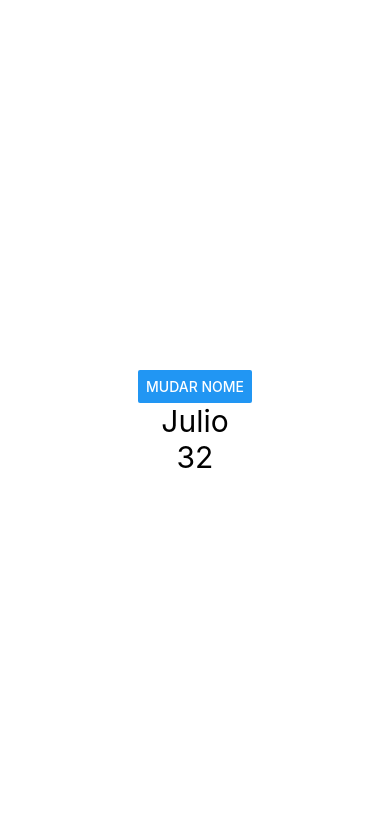
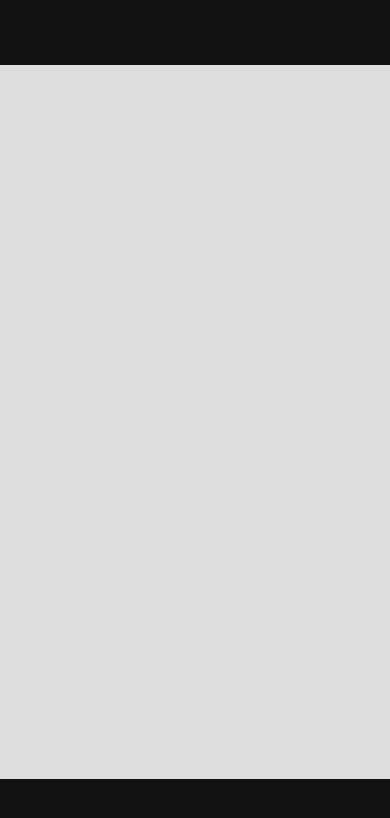
Before and after one commit to studioValenz/meuapp, a React Native app: screen / in a window 390 px wide. Shown: the top 818 px of the page. Built offline with nearby package versions, Linux system fonts and the light colour scheme.

Commit message:
Aula sobre flexbox

```diff
--- a/App.js
+++ b/App.js
@@ -1,24 +1,12 @@
-import React, { Component, useState } from "react";
-import { StyleSheet, Text, View, Button } from "react-native";
+import React from "react";
+import { StyleSheet, Text, View } from "react-native";
 
 export default function App() {
-  const [nome, setNome] = useState("Julio");
-  const [idade, setIdade] = useState(32);
-
-  function entrar(nome, idade) {
-    setNome(nome);
-    setIdade(idade);
-  }
-
   return (
     <View style={styles.container}>
-      <Button
-        style={styles.butao}
-        title="Mudar nome"
-        onPress={() => entrar("Julio Anderson", 50)}
-      />
-      <Text style={styles.text}>{nome}</Text>
-      <Text style={styles.text}>{idade}</Text>
+      <View style={styles.red}></View>
+      <View style={styles.green}></View>
+      <View style={styles.yellow}></View>
     </View>
   );
 }
@@ -27,14 +15,18 @@ const styles = StyleSheet.create({
   container: {
     flex: 1,
     fontSize: 30,
-    backgroundColor: "#fff",
-    alignItems: "center",
-    justifyContent: "center",
+    backgroundColor: "black",
   },
-  text: {
-    fontSize: 30,
+  red: {
+    height: 65,
+    backgroundColor: "#121212",
   },
-  butao: {
-    color: "red",
+  green: {
+    flex: 1,
+    backgroundColor: "#ddd",
+  },
+  yellow: {
+    height: 65,
+    backgroundColor: "#121212",
   },
 });
```
